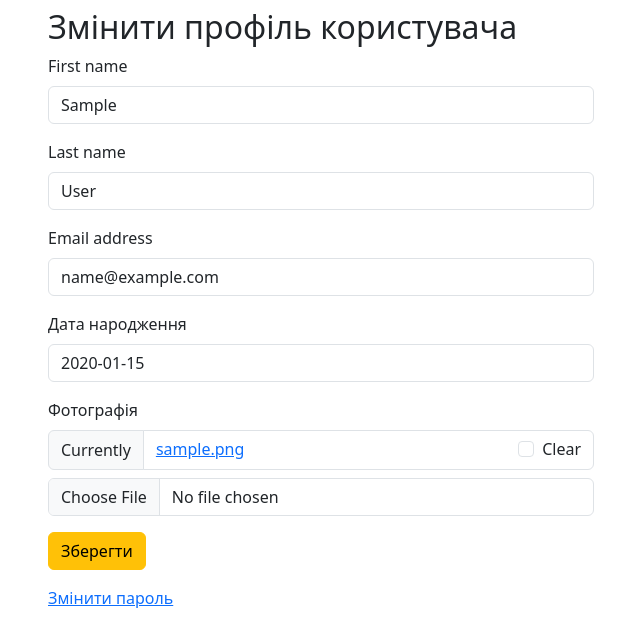
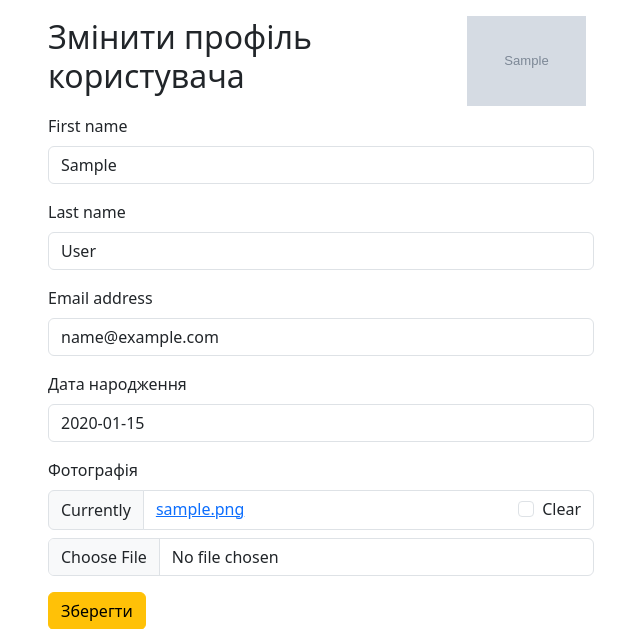
Before and after one commit to roman-yatsenko/python-web-store-2024, a Django app: page /account/edit/ in a window 1280 px wide. Shown: the part 72-701 px from the top of the page, without its empty margins (34-674 px from the left). Run offline with Django 5.2, Linux system fonts and the light colour scheme; a user stored in the database is signed in; tables that the repository leaves empty hold one stand-in row (values such as "Sample post"); grey boxes marked "Sample" are stand-in pictures; some libraries are stand-ins or nearby versions.

Commit message:
Add image to profile page

```diff
--- a/account/templates/account/edit.html
+++ b/account/templates/account/edit.html
@@ -6,7 +6,10 @@
 {% block content %}
 <div class="row">
   <div class="col-6">
-    <h2>Змінити профіль користувача</h2>
+    <div class="d-flex align-items-center">
+      <h2>Змінити профіль користувача</h2>
+      <div class="w-25 m-2"><img src="{{ user.profile.photo.url }}" class="w-100"></div>
+    </div>
     <form method="post" enctype="multipart/form-data">
       {% csrf_token %}
       {{ user_form|crispy }}
```
Also changed, not shown: media/users/2024/12/25/994628-200.png (added).
